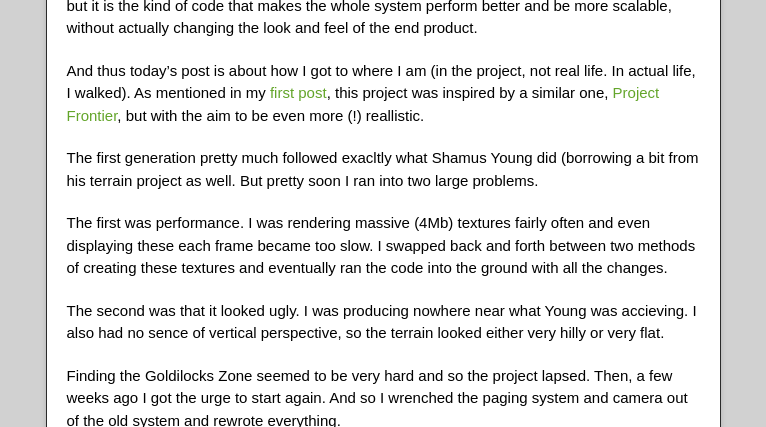
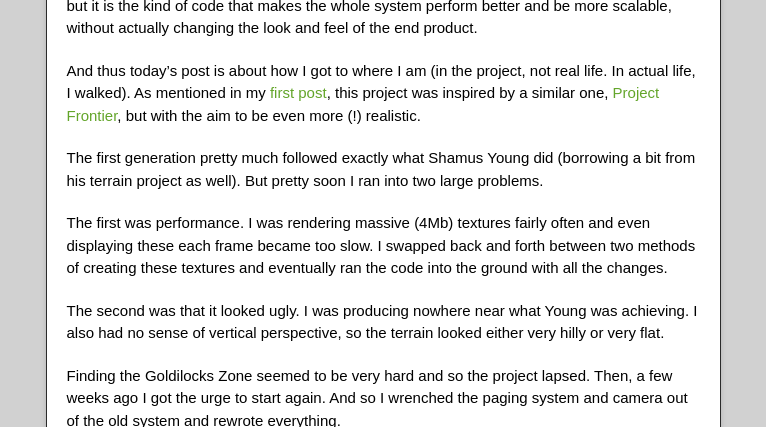
Before and after one commit to rspencer01/Project-Magrathea-V2, a Jekyll site: the page built from _posts/2013-09-11-Some-History.md, in a window 1280 px wide. Shown: the part 461-888 px from the top of the page, without its empty margins (257-1023 px from the left). Built offline with Jekyll 4.4.1, drawn with Linux system fonts in a browser that asks for light colours; nearby versions of some CDN libraries; Markdown is read by kramdown in place of the engine named in the settings; comment, search, counter and statistics services are not loaded.

Commit message:
Spelling mistakes

```diff
--- a/_posts/2013-09-11-Some-History.md
+++ b/_posts/2013-09-11-Some-History.md
@@ -5,13 +5,13 @@ title: Some History
 
 So I am currently at a very slow part of the project.  I am pumping out code, don't get me wrong, but it is the kind of code that makes the whole system perform better and be more scalable, without actually changing the look and feel of the end product.
 
-And thus today's post is about how I got to where I am (in the project, not real life.  In actual life, I walked).  As mentioned in my [first post][1], this project was inspired by a similar one, [Project Frontier][2], but with the aim to be even more (!) reallistic.
+And thus today's post is about how I got to where I am (in the project, not real life.  In actual life, I walked).  As mentioned in my [first post][1], this project was inspired by a similar one, [Project Frontier][2], but with the aim to be even more (!) realistic.
 
-The first generation pretty much followed exacltly what Shamus Young did (borrowing a bit from his terrain project as well.  But pretty soon I ran into two large problems.
+The first generation pretty much followed exactly what Shamus Young did (borrowing a bit from his terrain project as well).  But pretty soon I ran into two large problems.
 
 The first was performance.  I was rendering massive (4Mb) textures fairly often and even displaying these each frame became too slow.  I swapped back and forth between two methods of creating these textures and eventually ran the code into the ground with all the changes.
 
-The second was that it looked ugly.  I was producing nowhere near what Young was accieving.  I also had no sence of vertical perspective, so the terrain looked either very hilly or very flat.
+The second was that it looked ugly.  I was producing nowhere near what Young was achieving.  I also had no sense of vertical perspective, so the terrain looked either very hilly or very flat.
 
 Finding the Goldilocks Zone seemed to be very hard and so the project lapsed.  Then, a few weeks ago I got the urge to start again.  And so I wrenched the paging system and camera out of the old system and rewrote everything.
 
@@ -22,5 +22,5 @@ This has been a learning experience for me.  I have learned a lot about graphics
 Nature is more beautiful than we think.
 
 [1]: http://rspencer01.github.io/Project-Magrathea-V2/2013/09/08/Initial-Post/
-[2]: http://www.shamusyoung/twentysidetale/?p=11974
+[2]: http://www.shamusyoung.com/twentysidetale/?p=11974
 [3]: http://rspencer01.github.io/Project-Magrathea-V2/2013/09/09/Tutorial-1/
```
